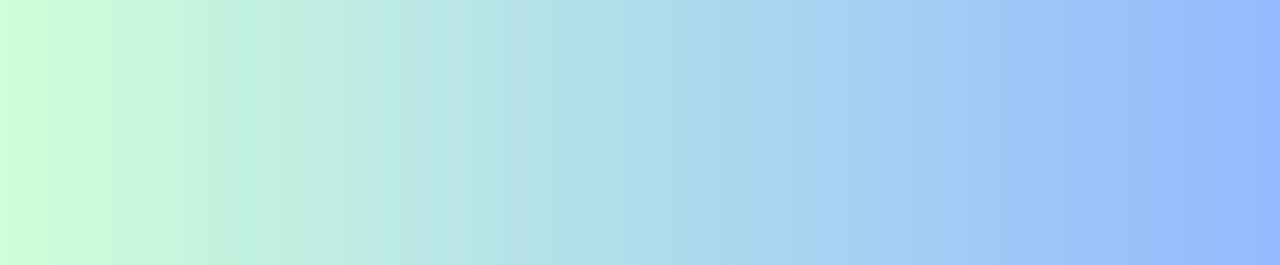
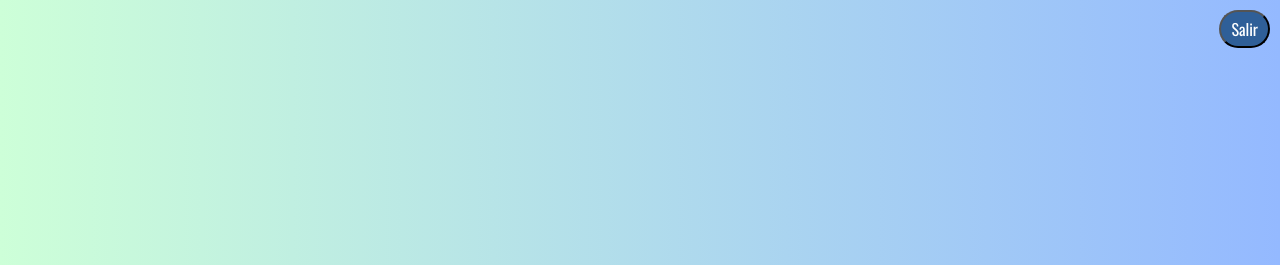
Before and after one commit to river717/PokeBank, a plain HTML site: page vistas/principal.html in a window 1280 px wide. Shown: the top 265 px of the page. Drawn offline with nearby package versions, Linux system fonts and the light colour scheme.

Commit message:
Boton salir conectado a inicio y enlace de inicio a pantalla de acciones

```diff
--- a/styles/style.css
+++ b/styles/style.css
@@ -39,6 +39,14 @@ body {
     padding: 5px 10px; /* Ajustes */
 }
 
+.salirButton {
+    position: absolute;
+    top: 10px;
+    right: 10px;
+    font-size: 16px; /* Adjust button font size */
+    padding: 5px 10px; /* Adjust button padding */
+}
+
 img {
     width: 220px; /* Ajustes */
 }
--- a/vistas/principal.html
+++ b/vistas/principal.html
@@ -9,12 +9,15 @@
     <link rel="stylesheet" href="https://fonts.googleapis.com/css2?family=Oswald&display=swap">
     <link href="https://cdn.jsdelivr.net/npm/bootstrap@5.3.3/dist/css/bootstrap.min.css" rel="stylesheet" integrity="sha384-QWTKZyjpPEjISv5WaRU9OFeRpok6YctnYmDr5pNlyT2bRjXh0JMhjY6hW+ALEwIH" crossorigin="anonymous">
     <script src="https://cdn.jsdelivr.net/npm/bootstrap@5.3.3/dist/js/bootstrap.bundle.min.js" integrity="sha384-YvpcrYf0tY3lHB60NNkmXc5s9fDVZLESaAA55NDzOxhy9GkcIdslK1eN7N6jIeHz" crossorigin="anonymous"></script>
+    <script src="https://unpkg.com/sweetalert/dist/sweetalert.min.js"></script>
 </head>
 <body>
     <div class="container-fluid d-flex flex-column justify-content-center align-items-center gap-4">
-        <img src="/img/logo.png" > <!--Se cambia width desde css-->
+    <img src="/img/logo.png" > <!--Se cambia width desde css-->
+    <a href="/index.html"><button class="btnStyle salirButton">Salir</button></a>
     <button class="btnStyle">Acciones</button>
-    <button class="btnStyle">Historial de transacciones</button>
+    <button class="btnStyle" >Historial de transacciones</button>
     <button class="btnStyle">Mis finanzas</button>
+
 </body>
 </html>
```
Also changed, not shown: index.html (+3 -1 lines).
